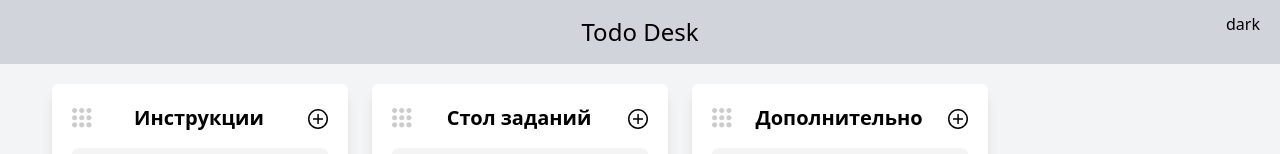
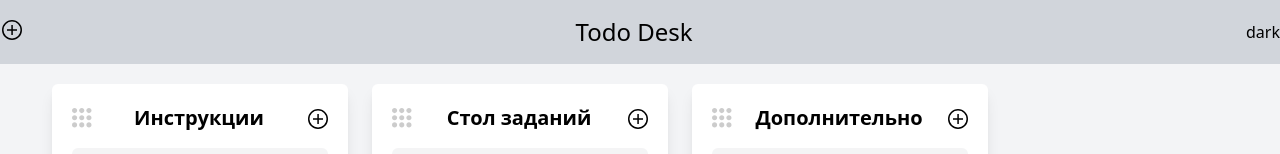
Before and after one commit to juravlevdima/todo-desk, a React app: page / in a window 1280 px wide. Shown: the top 154 px of the page. Built offline with nearby package versions, Linux system fonts and the light colour scheme.

Commit message:
add desk modal & refactor

```diff
--- a/src/components/Header/Header.tsx
+++ b/src/components/Header/Header.tsx
@@ -1,22 +1,43 @@
-import { FC, memo, useContext } from 'react'
+import { FC, useContext, useState } from 'react'
 import { IThemeContext } from '../../types/theme.types'
 import { ThemeContext } from '../Providers/ThemeProvider'
+import AddIcon from '../common/AddIcon'
+import { AnimatePresence } from 'framer-motion'
+import DeskModal from '../Modals/DeskModal/DeskModal'
 
 const Header: FC = () => {
   const { theme, toggleTheme } = useContext(ThemeContext) as IThemeContext
+  const [isModalOpen, setIsModalOpen] = useState<boolean>(false)
 
   const changeTheme = () => {
     toggleTheme(theme === 'light' ? 'dark' : 'light')
   }
 
   return (
-    <header className="text-center text-2xl py-4 bg-gray-300 dark-theme dark:bg-dark-1">
-      <span>Todo Desk</span>
-      <button onClick={changeTheme} className="absolute right-5 top-3 text-base">
-        {theme === 'light' ? 'dark' : 'light'}
-      </button>
-    </header>
+    <>
+      <header className="bg-gray-300 dark-theme dark:bg-dark-1">
+        <div className="container flex justify-between items-center py-4">
+          <div>
+            <button
+              className="hover:scale-125 transition duration-300 active:transition-none active:scale-100"
+              title="Создать новый стол"
+              onClick={() => setIsModalOpen(true)}
+            >
+              <AddIcon fill={theme === 'light' ? '#000' : '#fff'}/>
+            </button>
+          </div>
+          <div className="text-2xl">Todo Desk</div>
+          <button onClick={changeTheme} className="text-base">
+            {theme === 'light' ? 'dark' : 'light'}
+          </button>
+        </div>
+      </header>
+
+      <AnimatePresence>
+        {isModalOpen && <DeskModal setIsModalOpen={setIsModalOpen} />}
+      </AnimatePresence>
+    </>
   )
 }
 
-export default memo(Header)
+export default Header
--- a/src/components/Modals/AddTaskModal/AddTaskModal.tsx
+++ b/src/components/Modals/AddTaskModal/AddTaskModal.tsx
@@ -1,8 +1,7 @@
 import { Dispatch, FC, SetStateAction } from 'react'
-import { motion } from 'framer-motion'
 import { IDesk } from '../../../types/desk.types'
-import ModalHeader from '../common/ModalHeader'
 import AddTaskModalForm from './AddTaskModalForm'
+import ModalLayout from '../common/ModalLayout'
 
 export type addTaskModalPropsT = {
   setIsModalOpen: Dispatch<SetStateAction<boolean>>
@@ -11,25 +10,9 @@ export type addTaskModalPropsT = {
 
 const AddTaskModal: FC<addTaskModalPropsT> = ({ setIsModalOpen, desk }) => {
   return (
-    <>
-      <motion.div
-        className="absolute top-0 left-0 bottom-0 right-0 z-40 bg-modal"
-        initial={{ opacity: 0 }}
-        animate={{ opacity: 1 }}
-        exit={{ opacity: 0 }}
-        onClick={() => setIsModalOpen(false)}
-      />
-      <motion.div
-        initial={{ opacity: 0, y: 0, x: '-50%' }}
-        animate={{ opacity: 1, y: '-50%', x: '-50%' }}
-        exit={{ opacity: 0 }}
-        className="absolute top-1/2 left-1/2 z-50 flex flex-col rounded-lg
-          shadow-xl w-11/12 sm:w-5/6 lg:w-1/2 max-w-2xl"
-      >
-        <ModalHeader setIsModalOpen={setIsModalOpen} title="Добавить задачу" />
-        <AddTaskModalForm setIsModalOpen={setIsModalOpen} desk={desk} />
-      </motion.div>
-    </>
+    <ModalLayout setIsModalOpen={setIsModalOpen} title="Добавить задачу">
+      <AddTaskModalForm setIsModalOpen={setIsModalOpen} desk={desk}/>
+    </ModalLayout>
   )
 }
 
--- /dev/null
+++ b/src/components/Modals/DeskModal/DeskModal.tsx
@@ -0,0 +1,40 @@
+import { Dispatch, FC, SetStateAction } from 'react'
+import ModalLayout from '../common/ModalLayout'
+import { FieldValues, useForm } from 'react-hook-form'
+import ModalInput from '../common/ModalInput'
+
+type propTypes = {
+  setIsModalOpen: Dispatch<SetStateAction<boolean>>
+}
+
+
+const DeskModal: FC<propTypes> = ({ setIsModalOpen }) => {
+  const { register, handleSubmit } = useForm<FieldValues>()
+
+  const createDesk = () => {
+    setIsModalOpen(false)
+  }
+
+  return (
+    <ModalLayout setIsModalOpen={setIsModalOpen} title="Создать новый стол">
+      <form onSubmit={handleSubmit(createDesk)}>
+        <div className="bg-gray-50 px-6 py-4 dark-theme dark:bg-dark-2">
+          <ModalInput register={register} text="Название" name="title" autoFocus={true} />
+        </div>
+        <div
+          className="flex items-center justify-end px-5 py-3 bg-white border-t border-gray-200 rounded-b-lg
+          dark-theme dark:bg-dark-1 dark:border-none"
+        >
+          <button
+            className="px-4 py-2 text-white font-semibold bg-blue-500 hover:bg-blue-600 rounded"
+            type="submit"
+          >
+            Создать
+          </button>
+        </div>
+      </form>
+    </ModalLayout>
+  )
+}
+
+export default DeskModal
--- a/src/components/Modals/Confirmation/Confirmation.tsx
+++ b/src/components/Modals/common/ModalLayout.tsx
@@ -1,14 +1,14 @@
-import { Dispatch, FC, SetStateAction } from 'react'
+import { Dispatch, FC, SetStateAction, ReactNode } from 'react'
 import { motion } from 'framer-motion'
-import ModalHeader from '../common/ModalHeader'
+import ModalHeader from './ModalHeader'
 
 type propTypes = {
-  text: string,
-  setIsModalOpen: Dispatch<SetStateAction<boolean>>,
-  confirmFunc: () => void
+  setIsModalOpen: Dispatch<SetStateAction<boolean>>
+  children: ReactNode
+  title: string
 }
 
-const Confirmation: FC<propTypes> = ({ text, setIsModalOpen, confirmFunc }) => {
+const ModalLayout: FC<propTypes> = ({ setIsModalOpen, title, children }) => {
   return (
     <>
       <motion.div
@@ -25,10 +25,11 @@ const Confirmation: FC<propTypes> = ({ text, setIsModalOpen, confirmFunc }) => {
         className="absolute top-1/2 left-1/2 z-50 flex flex-col rounded-lg
           shadow-xl w-11/12 sm:w-5/6 lg:w-1/2 max-w-2xl"
       >
-        <ModalHeader setIsModalOpen={setIsModalOpen} title={text} />
+        <ModalHeader title={title} setIsModalOpen={setIsModalOpen} />
+        {children}
       </motion.div>
     </>
   )
 }
 
-export default Confirmation
+export default ModalLayout
--- a/src/components/common/AddIcon.tsx
+++ b/src/components/common/AddIcon.tsx
@@ -1,4 +1,4 @@
-import { FC } from 'react'
+import { FC, memo } from 'react'
 
 type propTypes = {
   fill: string
@@ -13,4 +13,4 @@ const AddIcon: FC<propTypes> = ({ fill }) => {
   )
 }
 
-export default AddIcon
+export default memo(AddIcon)
```
